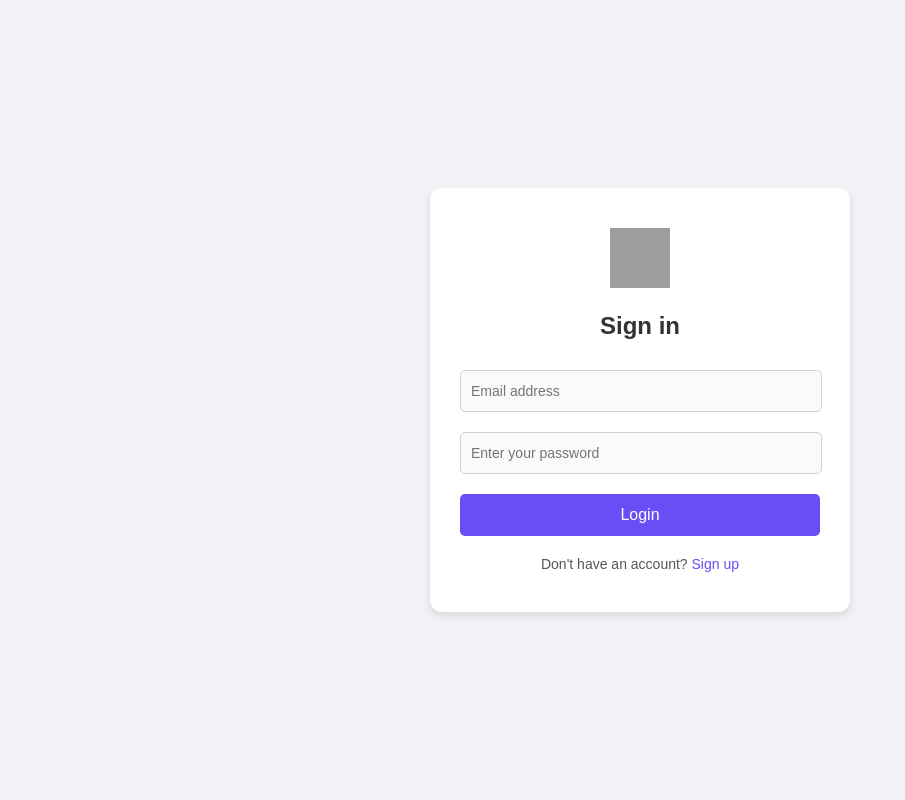
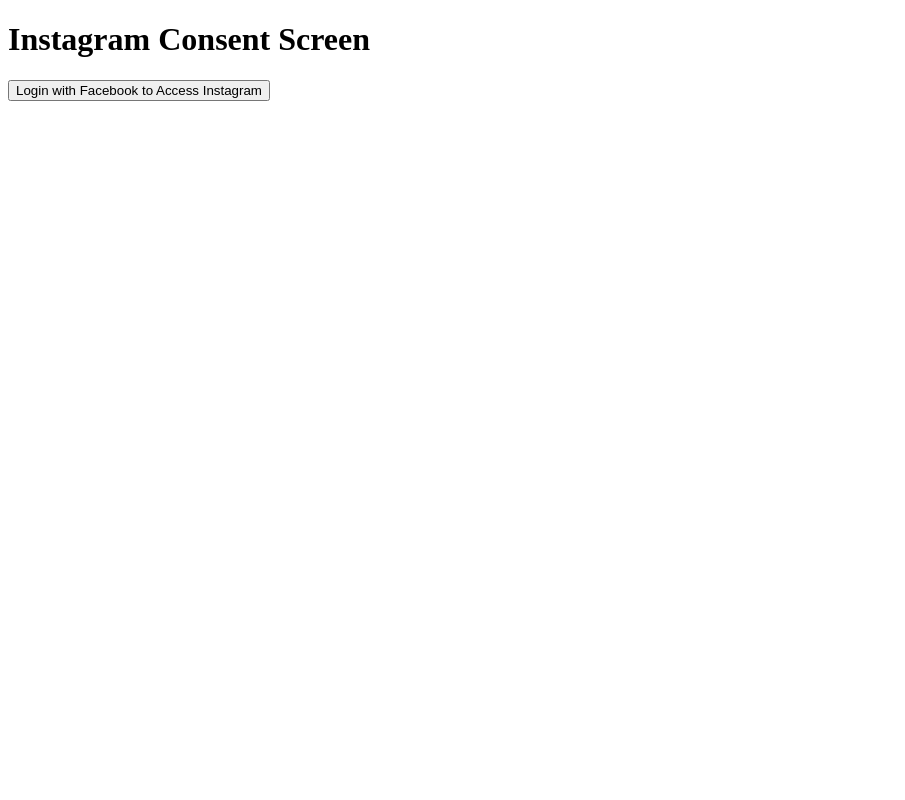
Before and after one commit to abdulsubhan8/Email-Marketing-Bot, a Flask app: template templates/login.html in a window 1280 px wide. Shown: the whole page, without its empty margins (0-905 px from the left). Run offline with Flask 2, Linux system fonts and the light colour scheme; the template is opened without the code that fills it, so the values that code supplies are empty; some libraries are stand-ins or nearby versions; grey boxes are pictures that could not be loaded.

Commit message:
Update login.html

```diff
--- a/templates/login.html
+++ b/templates/login.html
@@ -1,189 +1,72 @@
 <!DOCTYPE html>
 <html lang="en">
 <head>
-    <meta charset="UTF-8">
-    <meta name="viewport" content="width=device-width, initial-scale=1.0">
-    <title>Login</title>
-    <style>
-        body {
-            font-family: 'Arial', sans-serif;
-            display: flex;
-            justify-content: center;
-            align-items: center;
-            height: 100vh;
-            margin: 0;
-            background-color: #f0f2f5;
+  <meta charset="UTF-8">
+  <meta name="viewport" content="width=device-width, initial-scale=1.0">
+  <title>Instagram Consent Screen</title>
+
+  <!-- Facebook SDK -->
+  <script async defer crossorigin="anonymous" src="https://connect.facebook.net/en_US/sdk.js"></script>
+
+  <script>
+    // Initialize the Facebook SDK
+    window.fbAsyncInit = function() {
+      FB.init({
+        appId: '{your-app-id}', // Replace with your Facebook App ID
+        cookie: true,
+        xfbml: true,
+        version: 'v12.0' // Use the latest Graph API version
+      });
+    };
+
+    // Function to handle Facebook login and request permissions
+    function loginWithFacebook() {
+      FB.login(function(response) {
+        if (response.authResponse) {
+          // User has successfully logged in and granted permissions
+          const accessToken = response.authResponse.accessToken;
+
+          // Send access token to backend to fetch Instagram data
+          getInstagramData(accessToken);
+        } else {
+          // User did not authenticate or grant permissions
+          console.log('User canceled login or did not fully authorize.');
         }
-        .container {
-            background-color: #ffffff;
-            border-radius: 12px;
-            box-shadow: 0 4px 8px rgba(0, 0, 0, 0.1);
-            padding: 40px 30px;
-            width: 100%;
-            max-width: 360px;
-            text-align: center;
+      }, {
+        scope: 'public_profile,email,pages_show_list,instagram_basic,instagram_manage_insights,instagram_manage_comments', // Requested permissions
+        return_scopes: true
+      });
+    }
+
+    // Function to send access token to Flask backend
+    function getInstagramData(accessToken) {
+      fetch('http://localhost:5000/instagram-data', {
+        method: 'POST',
+        headers: {
+          'Content-Type': 'application/json',
+        },
+        body: JSON.stringify({ access_token: accessToken })
+      })
+      .then(response => response.json())
+      .then(data => {
+        if (data.instagram_media) {
+          console.log('Instagram Media:', data.instagram_media);
+          // You can now display this data on your front end
+        } else {
+          console.log('Error:', data.error);
         }
-        .logo {
-            margin-bottom: 20px;
-        }
-        .logo img {
-            width: 60px;
-            height: 60px;
-        }
-        h1 {
-            margin-bottom: 30px;
-            font-size: 24px;
-            font-weight: 600;
-            color: #333333;
-        }
-        input[type="email"],
-        input[type="password"] {
-            width: calc(100% - 20px);
-            padding: 12px 10px;
-            margin-bottom: 20px;
-            border: 1px solid #d1d1d1;
-            border-radius: 5px;
-            font-size: 14px;
-            background-color: #fafafa;
-        }
-        input[type="email"]:focus,
-        input[type="password"]:focus {
-            border-color: #6a4ef5;
-            outline: none;
-            background-color: #ffffff;
-        }
-        .btn {
-            background-color: #6a4ef5;
-            color: #ffffff;
-            padding: 12px;
-            border: none;
-            border-radius: 5px;
-            cursor: pointer;
-            width: 100%;
-            font-size: 16px;
-            transition: background-color 0.3s ease;
-        }
-        .btn:hover {
-            background-color: #5a3ae0;
-        }
-        .signup {
-            margin-top: 20px;
-            font-size: 14px;
-            color: #555555;
-        }
-        .signup a {
-            color: #6a4ef5;
-            text-decoration: none;
-            transition: color 0.3s ease;
-        }
-        .signup a:hover {
-            color: #5a3ae0;
-        }
+      })
+      .catch(error => {
+        console.log('Request failed:', error);
+      });
+    }
+  </script>
+</head>
 
-        /* Modal Styles */
-        .modal {
-            display: none;
-            position: fixed;
-            z-index: 1;
-            left: 0;
-            top: 0;
-            width: 100%;
-            height: 100%;
-            overflow: auto;
-            background-color: rgba(0,0,0,0.4);
-            justify-content: center;
-            align-items: center;
-        }
-        .modal-content {
-            background-color: #ffffff;
-            border-radius: 5px;
-            padding: 20px;
-            margin: 15% auto;
-            width: 80%;
-            max-width: 300px;
-            position: relative;
-        }
-        .modal-header {
-            font-size: 18px;
-            font-weight: bold;
-            margin-bottom: 10px;
-        }
-        .modal-body {
-            margin-bottom: 20px;
-        }
-        .close {
-            position: absolute;
-            top: 10px;
-            right: 20px;
-            font-size: 20px;
-            font-weight: bold;
-            cursor: pointer;
-        }
-        .close:hover {
-            color: #f00;
-        }
-    </style>
-</head>
 <body>
-    <div class="container">
-        <div class="logo">
-            <img src="https://your-logo-url.com/logo.png" alt="Logo">
-        </div>
-        <h1>Sign in</h1>
-        <form action="/login" method="post">
-            <input type="email" name="email" placeholder="Email address" required>
-            <input type="password" name="password" placeholder="Enter your password" required>
-            <button type="submit" class="btn">Login</button>
-        </form>
-        <div class="signup">
-            Don't have an account? <a href="#">Sign up</a>
-        </div>
-    </div>
+  <h1>Instagram Consent Screen</h1>
 
-    <!-- Modal -->
-    <div id="messageModal" class="modal">
-        <div class="modal-content">
-            <span class="close">&times;</span>
-            <div class="modal-body" id="modalMessage"></div>
-        </div>
-    </div>
-
-    <!-- Hidden script element to safely inject JSON data -->
-    <script id="messages" type="application/json">
-        {{ get_flashed_messages() | tojson | safe }}
-    </script>
-
-    <script>
-        document.addEventListener('DOMContentLoaded', function() {
-            var messagesElement = document.getElementById('messages');
-            var messages = [];
-            if (messagesElement) {
-                try {
-                    messages = JSON.parse(messagesElement.textContent || '[]');
-                } catch (e) {
-                    console.error('Failed to parse JSON:', e);
-                }
-            }
-
-            if (messages.length > 0) {
-                var modal = document.getElementById('messageModal');
-                var modalMessage = document.getElementById('modalMessage');
-                var span = document.getElementsByClassName('close')[0];
-
-                modalMessage.innerHTML = messages.join('<br>');
-                modal.style.display = 'flex';
-
-                span.onclick = function() {
-                    modal.style.display = 'none';
-                }
-
-                window.onclick = function(event) {
-                    if (event.target === modal) {
-                        modal.style.display = 'none';
-                    }
-                }
-            }
-        });
-    </script>
+  <!-- Button to trigger Facebook Login -->
+  <button onclick="loginWithFacebook()">Login with Facebook to Access Instagram</button>
 </body>
 </html>
```
